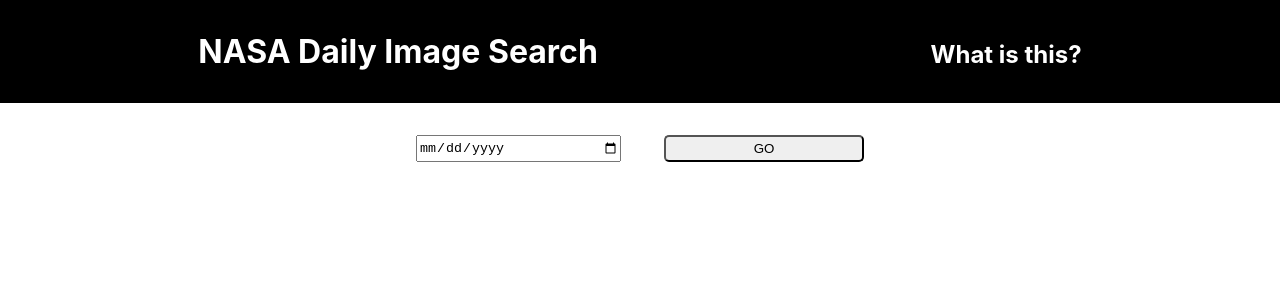
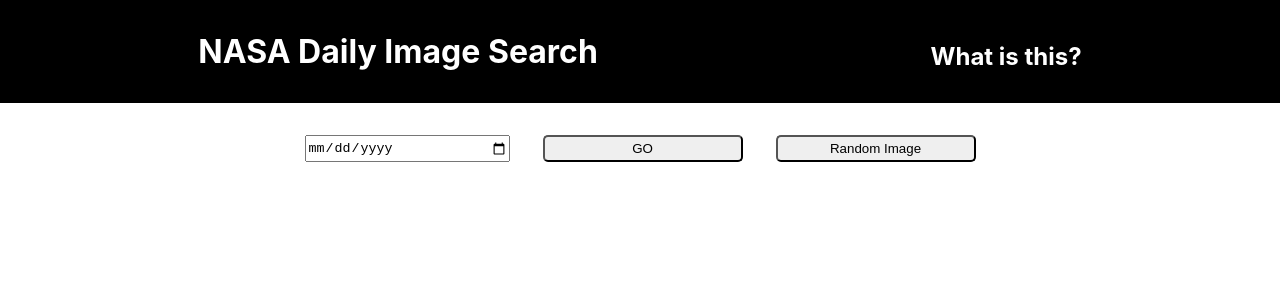
Before and after one commit to ClaytonONeill/NASA-Project, a React (Create React App) app: page / in a window 1280 px wide. Shown: the top 300 px of the page. Built offline with nearby package versions, Linux system fonts and the light colour scheme.

Commit message:
added a randomize button and cleaned up the functionality a bit

```diff
--- a/src/App.css
+++ b/src/App.css
@@ -16,7 +16,7 @@
 
 .header-contain h2 {
   line-height: inherit;
-  margin-top: 8px;
+  margin-top: 10px;
 }
 
 #more-info:hover {
@@ -25,15 +25,31 @@
   cursor: pointer;
 }
 
+.how-to-info {
+  background: orange;
+  box-shadow: -1px 1px 4px black;
+  padding: 1em;
+  position: absolute;
+  right: 3%;
+  top: 15%;
+  color: black;
+  width: 15em;
+  line-height: 1.4em;
+}
+
+.how-to-info-hide {
+  display: none;
+}
+
 /* SEARCH STYLING */
 
 .search-contain {
   margin: 0 auto;
-  width: 35%;
+  width: 55%;
   padding: 2em;
   display: flex;
   flex-direction: row;
-  justify-content: space-between;
+  justify-content: space-around;
 }
 
 #date {
@@ -54,6 +70,20 @@
   transform: scale(1.1);
 }
 
+.random-button {
+  height: 2em;
+  width: 15em;
+  transition: .5s ease-in-out;
+  border-radius: 5px;
+}
+
+.random-button:hover {
+  cursor: pointer;
+  background: lightgreen;
+  border-radius: 5px;
+  transform: scale(1.1);
+}
+
 /* RESULTS STYLING */
 
 .data-contain-all {
@@ -62,12 +92,17 @@
 
 .data-title-contain {
   display: flex;
-  flex-direction: row;
+  flex-direction: column;
   justify-content: space-around;
+  text-align: center;
 }
 
-.data-title-contain h1, h4 {
+.data-title-contain h1 {
   margin: 1em;
+}
+
+.data-title-contain h3 {
+  margin-bottom: 1.5em;
 }
 
 .data-image-contain {
@@ -84,6 +119,7 @@
   max-width: 75%;
   margin: 1em auto;
   padding: 1em;
+  background: white;
 }
 
 .data-info-contain p {
--- a/src/App.js
+++ b/src/App.js
@@ -6,10 +6,17 @@ import './App.css';
 
 class App extends Component {
   state = {
-    date: '2020-05-09',
-    hd: true,
+    info: false,
+    date: '',
     data: []
   };
+
+  displayInfo = () => {
+    this.setState({
+      info: !this.state.info
+    })
+    console.log(this.state.info)
+  }
 
   handleChange = (event) => {
     this.setState({
@@ -17,20 +24,42 @@ class App extends Component {
     })
   }
 
+
   handleSubmit = (e) => {
-    e.preventDefault();
-    fetch(`https://api.nasa.gov/planetary/apod?date=${this.state.date}&hd=${this.state.hd}&api_key=w1yWNsstPdbQ72g5P3hBytvj4ZnsnPA83YRwYy0Q`)
+    fetch(`https://api.nasa.gov/planetary/apod?date=${this.state.date}&hd=true&api_key=w1yWNsstPdbQ72g5P3hBytvj4ZnsnPA83YRwYy0Q`)
     .then(res => res.json())
     .then(data => {
-      this.setState( {data} )
+      this.setState({ data })
     })
-    console.log(this.state)
+
   };
+
+  randomImage = () => {
+    let year = Math.ceil(Math.random() * (2020 - 1995) + 1995);
+    let month = Math.ceil(Math.random() * (12 - 1) + 1);
+    let day = Math.ceil(Math.random() * (31 - 1) + 1);
+
+    if (month < 10) {
+      month = `0${month}`;
+    }
+    if (day < 10) {
+      day = `0${day}`;
+    }
+
+    this.setState({
+      date: `${year}-${month}-${day}`}, this.handleSubmit);
+
+    console.log(this.state.date);
+  }
+
 
   render () {
     return (
       <React.Fragment>
-        <Header />
+        <Header
+          displayInfo={this.displayInfo}
+          showMe={this.state.info}
+        />
         <div className='search-contain'>
           <input
             type='date'
@@ -41,6 +70,11 @@ class App extends Component {
             id='submit'
             value='GO'
             onClick={this.handleSubmit}/>
+          <button
+            className='random-button'
+            onClick={this.randomImage}>
+            Random Image
+          </button>
         </div>
         <Data
           data={this.state.data}
--- a/src/Components/Data.jsx
+++ b/src/Components/Data.jsx
@@ -10,6 +10,9 @@ class Data extends Component {
           <h1
             className='data-title'>{this.props.data.title}
           </h1>
+          <h3>
+            {this.props.data.date}
+          </h3>
         </div>
         <div className='data-image-contain'>
           <img
--- a/src/Components/Header.jsx
+++ b/src/Components/Header.jsx
@@ -6,7 +6,21 @@ class Header extends Component {
       <React.Fragment>
         <div className='header-contain'>
           <h1>NASA Daily Image Search</h1>
-          <h2 id='more-info'>What is this?</h2>
+          <h2
+            id='more-info'
+            onClick={this.props.displayInfo}>
+            What is this?
+          </h2>
+          <div className={this.props.showMe ? 'how-to-info' : 'how-to-info-hide'}>
+            <p>
+              Select a date between June 20th, 1995 (06-20-1995) and todays date then hit the GO button.
+              (To get today's date, just click the calendar adn hit today!) This will generate a unique image from that date and also provide an explanation telling you whats going on.
+
+              Hit the random button to, you guessed it, grab a random image!
+
+              <br/>Enjoy!
+            </p>
+          </div>
         </div>
       </React.Fragment>
     )
```
